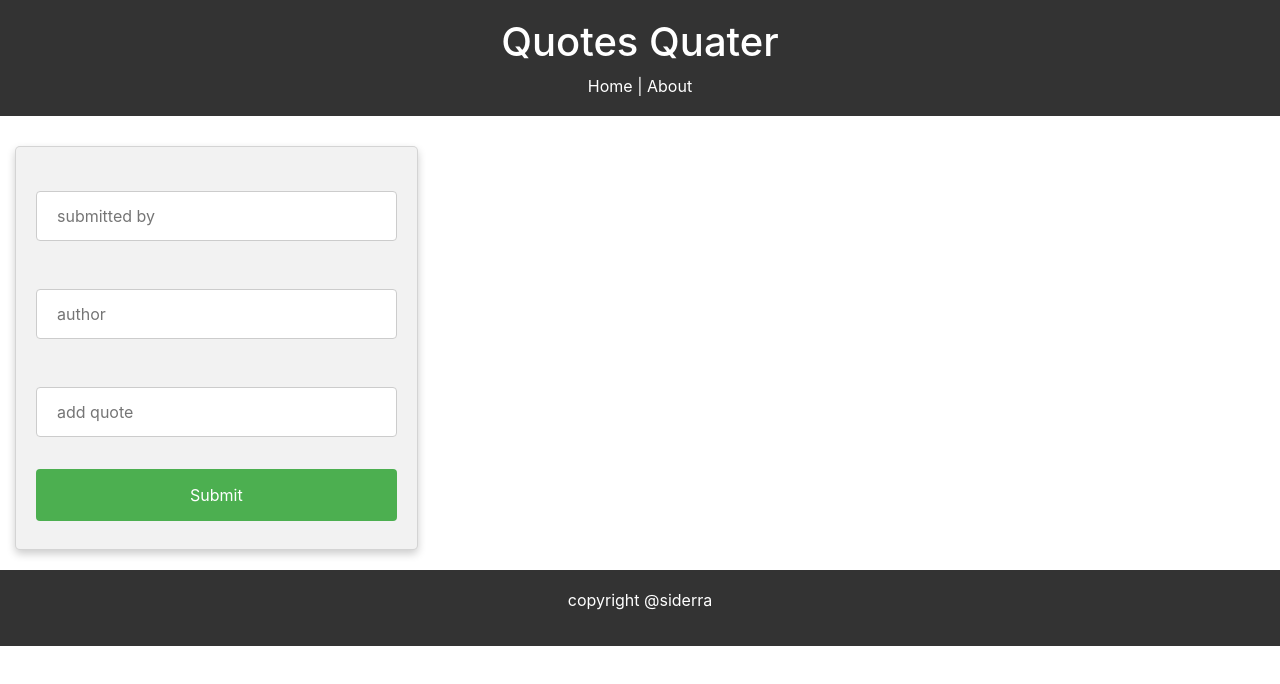
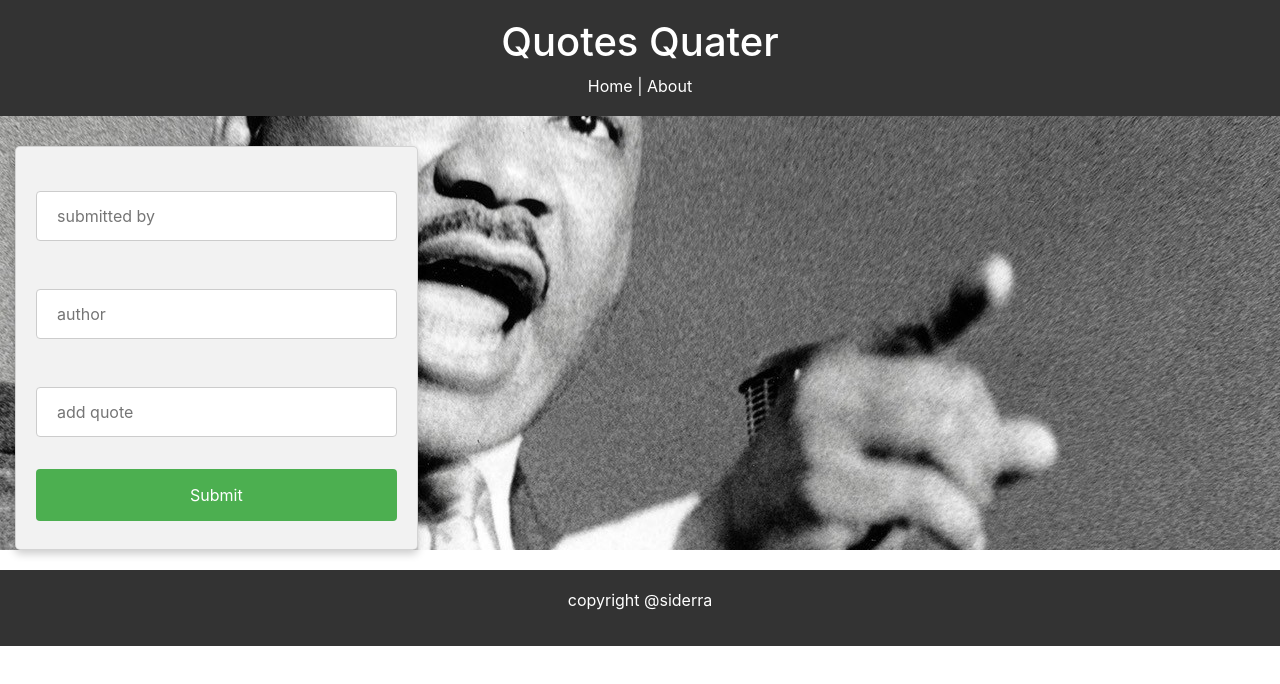
Before and after one commit to vsidera/Quotes, an Angular app: page / in a window 1280 px wide. Shown: the top 684 px of the page. Built offline with nearby package versions, Linux system fonts and the light colour scheme; no server answers.

Commit message:
add background image

```diff
--- a/src/app/components/quotes/quotes.component.css
+++ b/src/app/components/quotes/quotes.component.css
@@ -4,5 +4,5 @@
 }
 
 .container-fluid{
-    background: url();
+    background: url(/assets/images/martin.jpeg) no-repeat center center fixed;
 }
```
